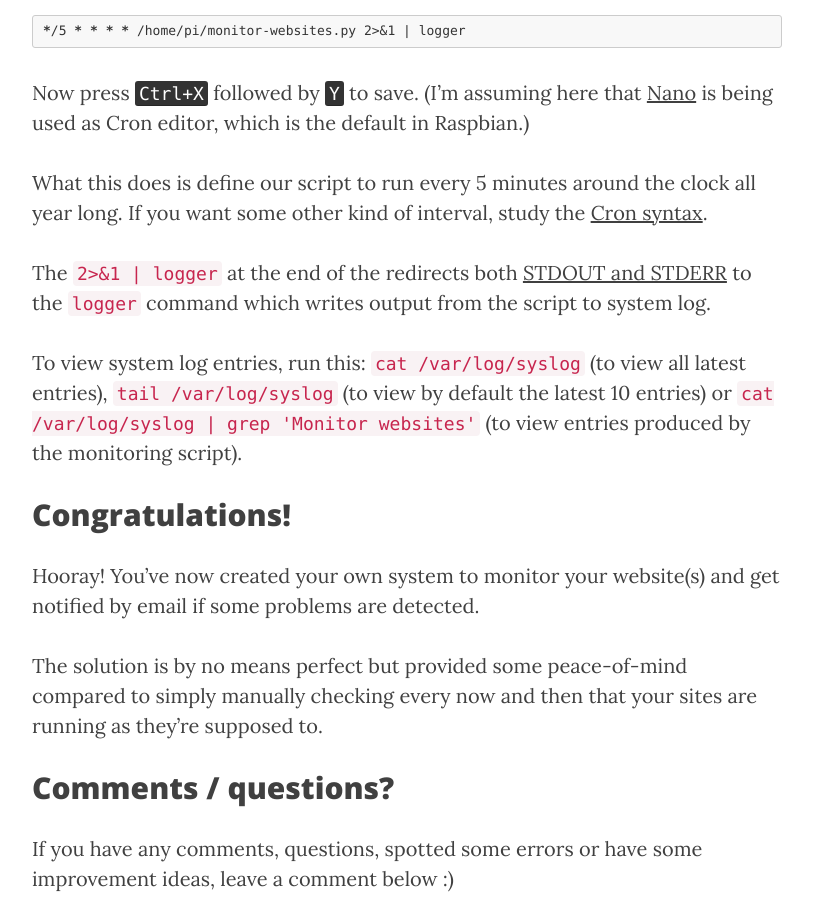
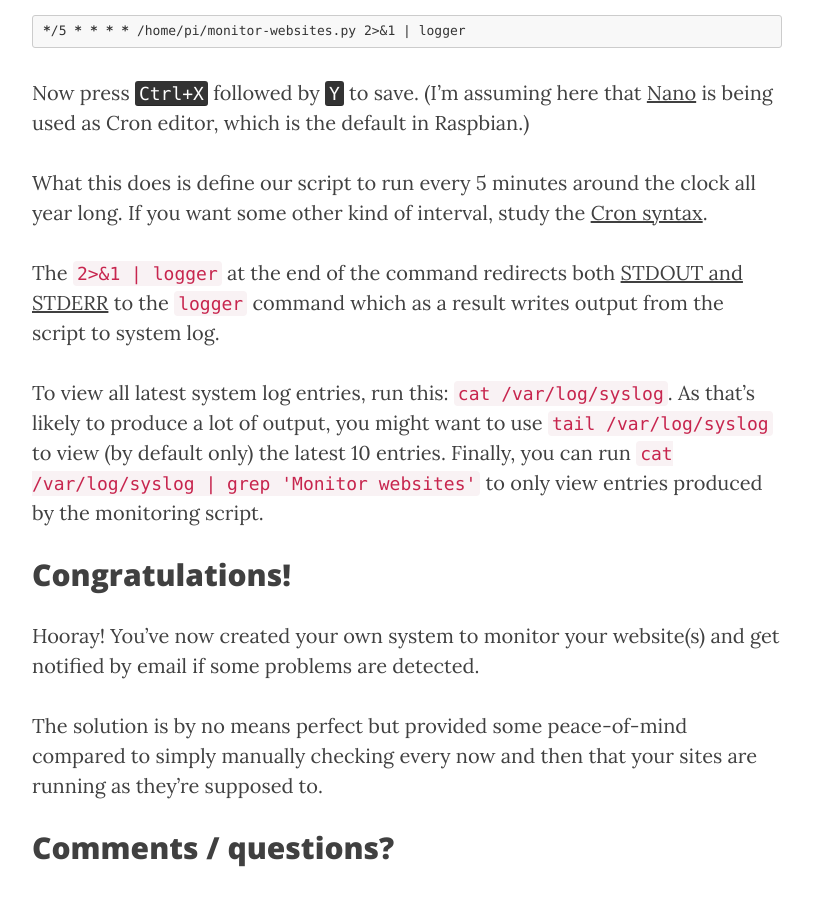
Before and after one commit to jannecederberg/jannecederberg.github.io, a Jekyll site: the page built from _posts/2015-07-22-get-notified-by-email-if-your-website-is-down.md, in a window 1280 px wide and 900 px high, scrolled down 6179 px. Shown: the whole window, without its empty margins (233-1046 px from the left). Built offline with Jekyll 4.4.1, drawn with Linux system fonts in a browser that asks for light colours; nearby versions of some CDN libraries; comment, search, counter and statistics services are not loaded.

Commit message:
More corrections to website monitoring script post

```diff
--- a/_posts/2015-07-22-get-notified-by-email-if-your-website-is-down.md
+++ b/_posts/2015-07-22-get-notified-by-email-if-your-website-is-down.md
@@ -206,9 +206,9 @@ is being used as Cron editor, which is the default in Raspbian.)
 
 What this does is define our script to run every 5 minutes around the clock all year long. If you want some other kind of interval, study the [Cron syntax][cron].
 
-The `2>&1 | logger` at the end of the redirects both [STDOUT and STDERR][streams] to the `logger` command which writes output from the script to system log.
+The `2>&1 | logger` at the end of the command redirects both [STDOUT and STDERR][streams] to the `logger` command which as a result writes output from the script to system log.
 
-To view system log entries, run this: `cat /var/log/syslog` (to view all latest entries), `tail /var/log/syslog` (to view by default the latest 10 entries) or `cat /var/log/syslog | grep 'Monitor websites'` (to view entries produced by the monitoring script).
+To view all latest system log entries, run this: `cat /var/log/syslog`. As that's likely to produce a lot of output, you might want to use `tail /var/log/syslog` to view (by default only) the latest 10 entries. Finally, you can run `cat /var/log/syslog | grep 'Monitor websites'` to only view entries produced by the monitoring script.
 
 ## Congratulations!
 
```
